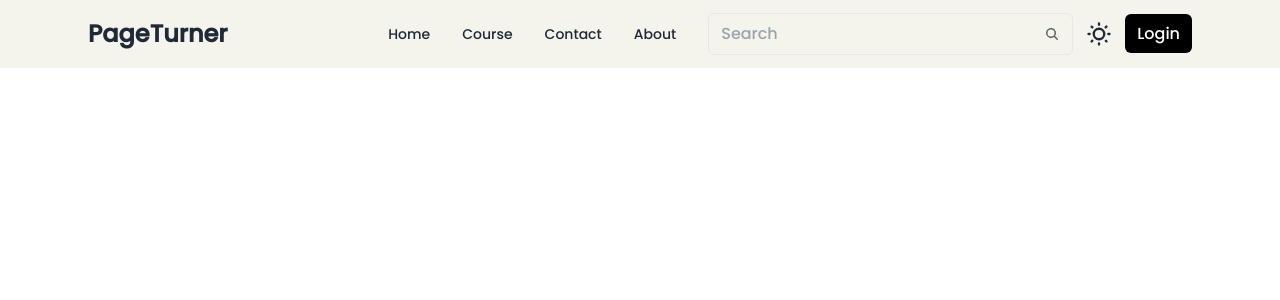
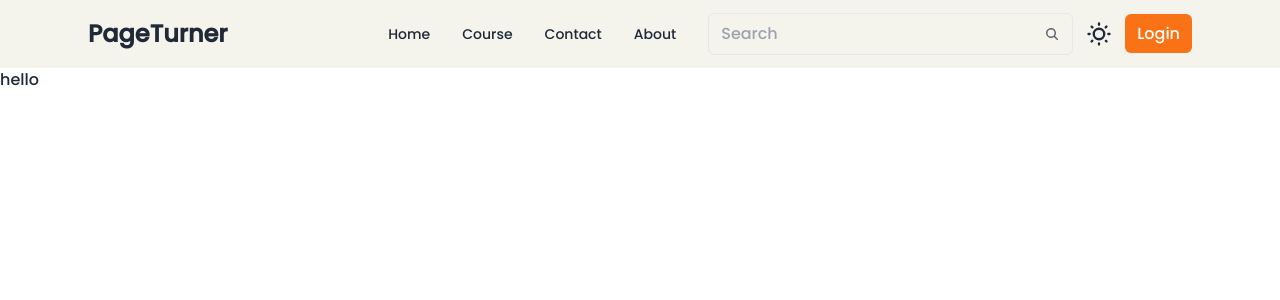
Before and after one commit to vaishu249/book-store-website, a React (Vite) app in the folder Frontend/: page / in a window 1280 px wide. Shown: the top 300 px of the page. Built offline with nearby package versions, Linux system fonts and the light colour scheme.

Commit message:
Banner component created

```diff
--- a/Frontend/src/App.jsx
+++ b/Frontend/src/App.jsx
@@ -1,9 +1,11 @@
 import React from 'react'
 import Navbar from './Components/Navbar'
+import Banner from './Components/Banner'
 const App = () => {
   return (
-    <div className='bg-background-color'>
+    <div >
       <Navbar/>
+      <Banner/>
     </div>
   )
 }
--- /dev/null
+++ b/Frontend/src/Components/Banner.jsx
@@ -0,0 +1,12 @@
+import React from 'react'
+
+const Banner = () => {
+  return (
+    <div>
+      hello
+
+    </div>
+  )
+}
+
+export default Banner
--- a/Frontend/src/Components/Navbar.jsx
+++ b/Frontend/src/Components/Navbar.jsx
@@ -11,6 +11,7 @@ const Navbar = () => {
     );
     return (
         <>
+            <div className='bg-background-color'>
             <div className='max-w-screen-2x1 container mx-auto md:px-20 px-4 '>
                 <div className="navbar bg-base-100 bg-background-color">
                     <div className="navbar-start">
@@ -81,10 +82,11 @@ const Navbar = () => {
                             </svg>
                         </label>
                         <div className="">
-                            <a className="bg-black text-white px-3 py-2 rounded-md hover:bg-slate-800 duration-300 cursor-pointer">Login</a>
+                            <a className="bg-orange-500 text-white px-3 py-2 rounded-md hover:bg-slate-900 duration-300 cursor-pointer">Login</a>
                         </div>
                     </div>
                 </div>
+            </div>
             </div>
         </>
     )
```
